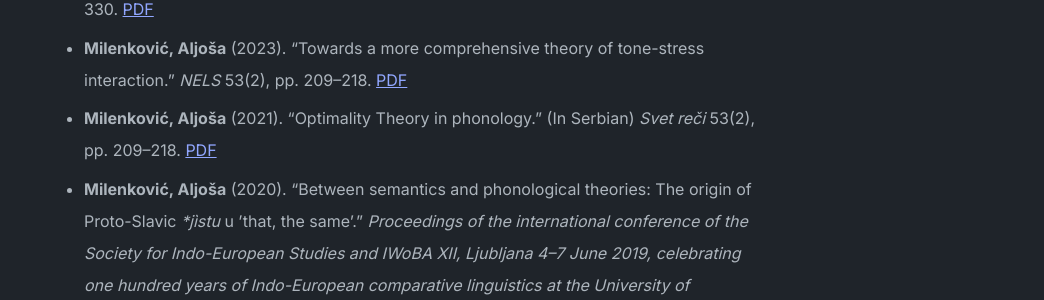
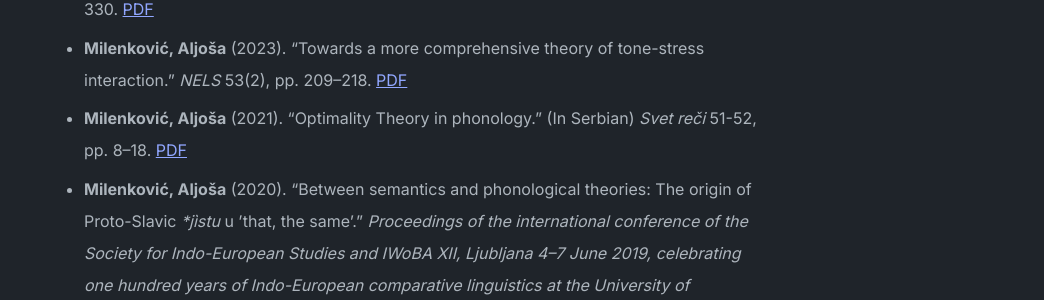
Before and after one commit to AljosaMilenkovic/AljosaMilenkovic.github.io, a Jekyll site: the page built from papers.md, in a window 1280 px wide. Shown: the part 726-1026 px from the top of the page, without its empty margins (236-1280 px from the left). Built offline with Jekyll 4.4.1, drawn with Linux system fonts in a browser that asks for light colours.

Commit message:
Update papers.md

```diff
--- a/papers.md
+++ b/papers.md
@@ -12,7 +12,7 @@ permalink: /papers/
 - **Milenković, Aljoša** (2025). “Hyperraising and copy raising are structurally different: experimental evidence from Serbian.” *Proceedings of the Linguistic Society of America* 10(1). [PDF](/hyperraising.pdf) · [DOI](https://doi.org/10.3765/plsa.v10i1.5938)
 - **Milenković, Aljoša** (2024). “Tone-sensitive vowel lengthening in BCMS monosyllables.” *Proceedings of the Fifty-ninth Annual Meeting of the Chicago Linguistic Society*, pp. 319–330. [PDF](/cls.pdf)
 - **Milenković, Aljoša** (2023). “Towards a more comprehensive theory of tone-stress interaction.” *NELS* 53(2), pp. 209–218. [PDF](/nels.pdf)
-- **Milenković, Aljoša** (2021). “Optimality Theory in phonology.” (In Serbian) *Svet reči* 53(2), pp. 209–218. [PDF](/ot.pdf)
+- **Milenković, Aljoša** (2021). “Optimality Theory in phonology.” (In Serbian) *Svet reči* 51-52, pp. 8–18. [PDF](/ot.pdf)
 - **Milenković, Aljoša** (2020). “Between semantics and phonological theories: The origin of Proto-Slavic **jìstu* u ’that, the same’.” *Proceedings of the international conference of the Society for Indo-European Studies and IWoBA XII, Ljubljana 4–7 June 2019, celebrating one hundred years of Indo-European comparative linguistics at the University of Ljubljana*. Hamburg: Baar-Verlag, pp. 507–526. [Offprint](/jist.pdf)
 - **Milenković, Aljoša** (2019b). “Two etymological reexaminations: *ščěpjàti and *velìku/veliku in Lekhitic.” *Zbornik Matice srpske za filologiju i lingvistiku* 62(2), pp. 19–26. [PDF](/zbms2.pdf)
 - **Milenković, Aljoša** (2019a). “Archaisms and innovations in Polabian phonology: Some comparative remarks.” *Anali Filološkog fakulteta* 31(1), pp. 311–330. [DOI](https://doi.org/10.18485/analiff.2019.31.1.16)
```
